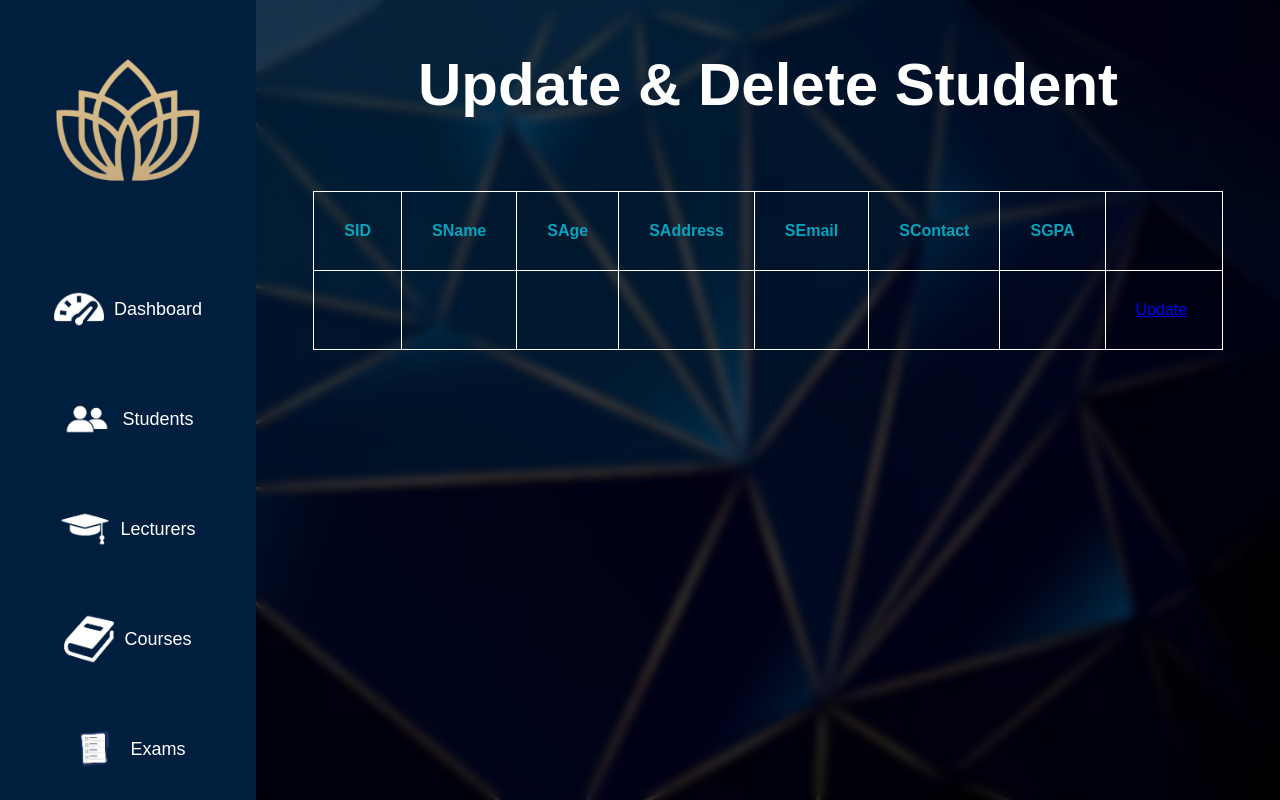
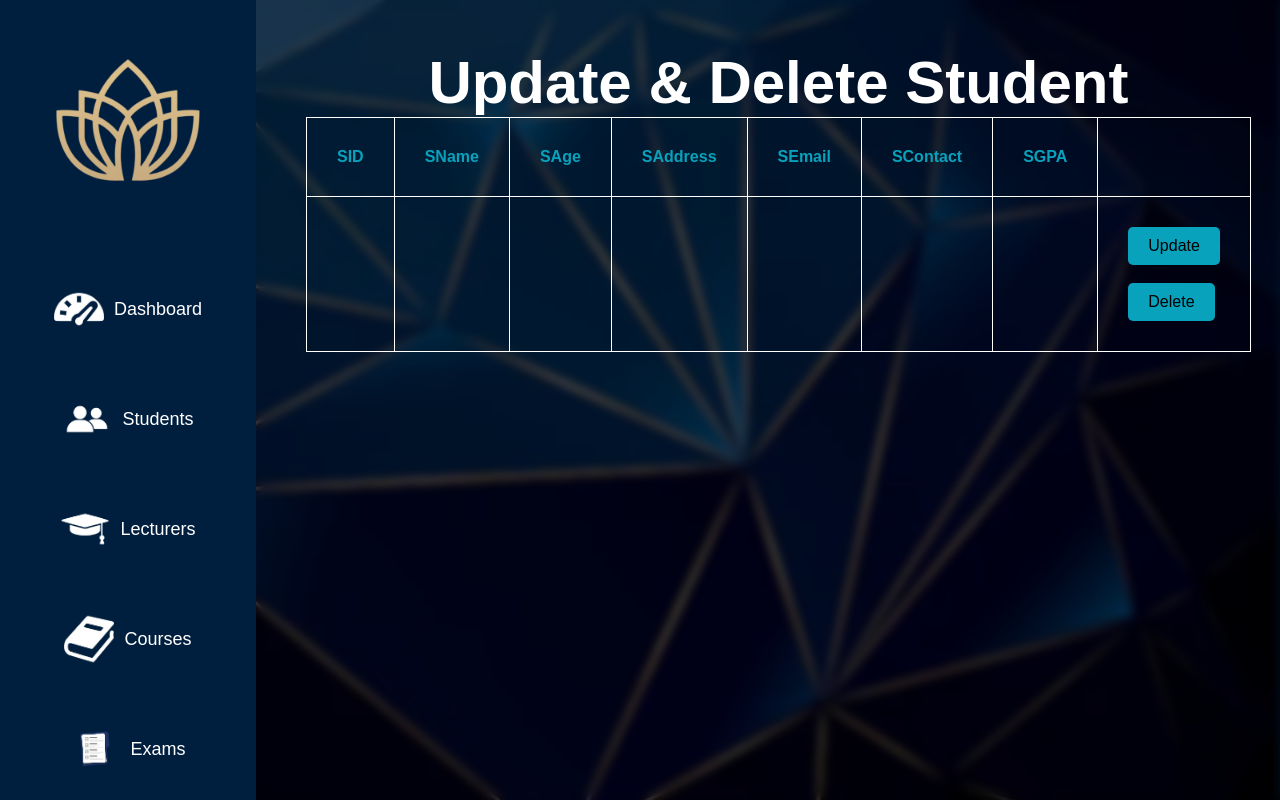
Before and after one commit to uvindusl/dmwcw, a PHP site: page /view.php in a window 1280 px wide. Run offline with PHP 8.4, Linux system fonts and the light colour scheme; tables that the repository leaves empty or names only in its code hold one stand-in row (values such as "Sample post"); data that the repository does not hold is empty.

Commit message:
design update and delete buttons

```diff
--- a/view.css
+++ b/view.css
@@ -122,3 +122,17 @@ table.centered th {
 table.centered td {
     color: white;
 }
+.button{
+    display: inline-block;
+    font-size: 16px;
+    color: #000000;
+    background-color: #08a2bc;
+    border: none;
+    border-radius: 5px;
+    padding: 10px 20px;
+    cursor: pointer;
+    text-decoration: none;
+}
+.button:hover{
+    background-color: rgb(255, 2, 2);
+}
--- a/view.php
+++ b/view.php
@@ -56,8 +56,9 @@
                             <td>{$row['SContact']}</td>
                             <td>{$row['SGPA']}</td>
                             <td>
-                                <a class="btn btn-info" href="update.php?id={$row['SID']}">Update</a>&nbsp;
-                        </td>
+                                <a class="button" href="update.php?id={$row['SID']}">Update</a>&nbsp;
+                                <a class="button" href="delete.php?id={$row['SID']}">Delete</a>
+                            </td>
                         </tr>
             HTML;
                 }
```
